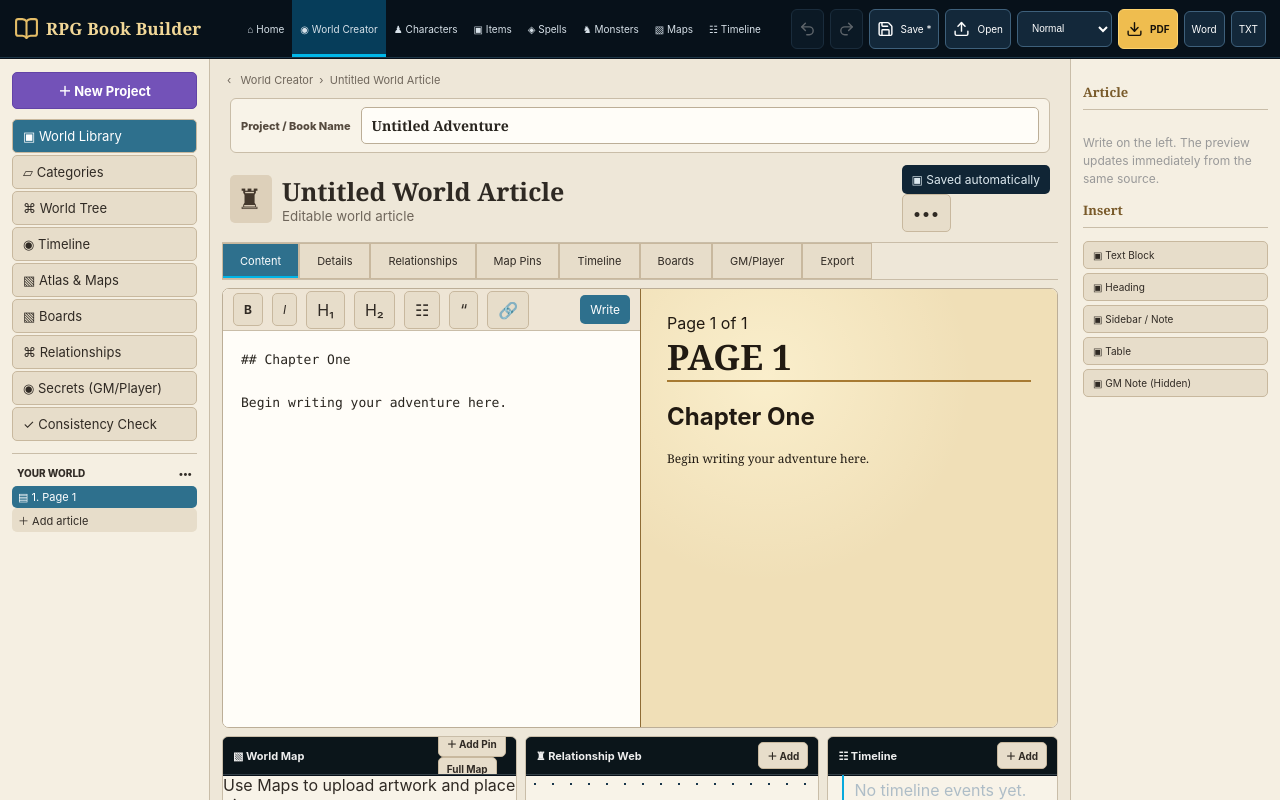
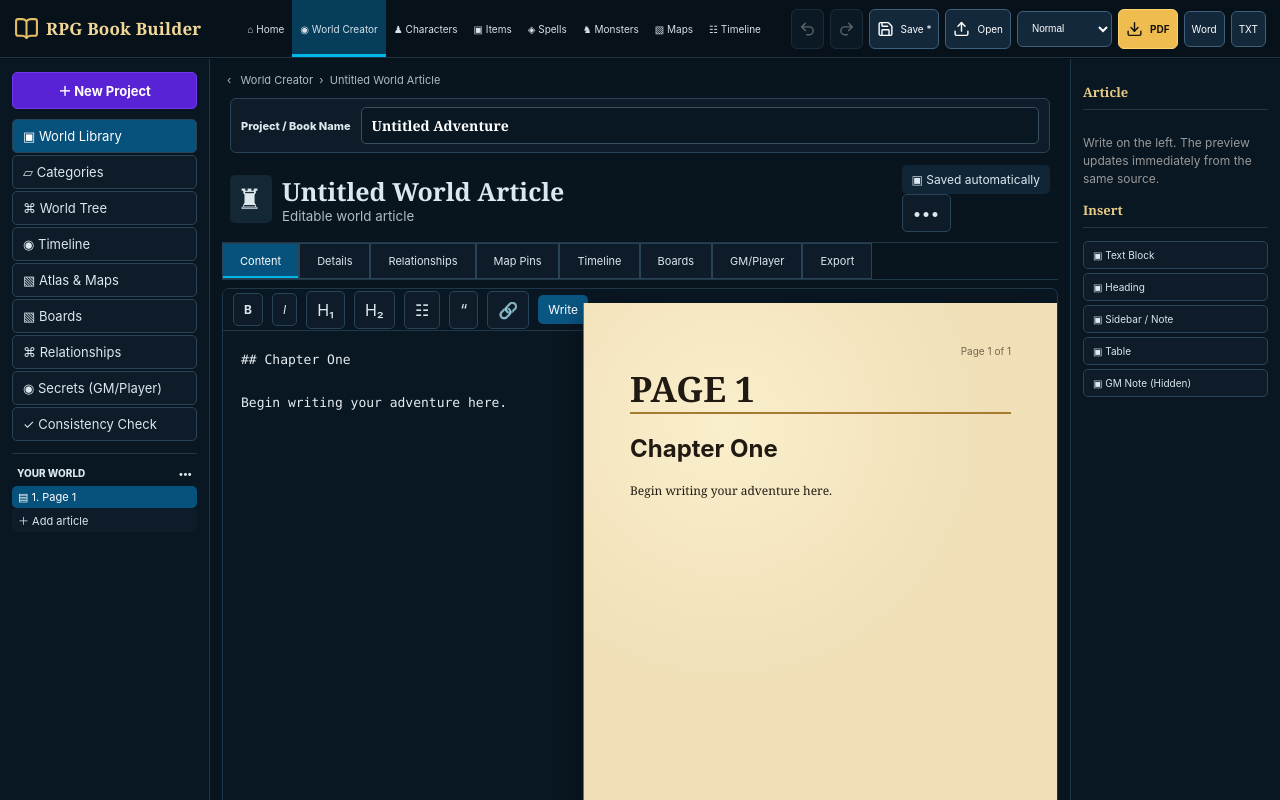
Before and after one commit to siller94-art/RPG-Book-Builder, a React (Vite) app: page / in a window 1280 px wide. Built offline with nearby package versions, Linux system fonts and the light colour scheme.

Commit message:
Restore dark UI and use DnD-style page previews

```diff
--- a/src/styles.css
+++ b/src/styles.css
@@ -521,3 +521,33 @@ main{min-width:0;max-width:100%;overflow-x:hidden}
 .insertBtn{border-color:#bcae97!important}
 .worldProjectName{display:flex;align-items:center;gap:10px;margin:2px 8px 8px;padding:8px 10px;background:#f8f3e8;border:1px solid #c9bda8;border-radius:6px;color:#554a3e;font-size:11px;font-weight:800}
 .worldProjectName input{flex:1;min-width:180px;background:#fffdf8;color:#29251f;border:1px solid #bcae97;border-radius:5px;padding:8px 10px;font:700 14px Georgia,serif}
+
+/* World Creator correction: restore original dark UI; only book content stays parchment */
+.workspace-world.app{background:#07121b!important}.workspace-world>main{background:#07121b!important}
+.lockedWorld{background:#08141e!important;color:#dce7ee!important}
+.worldRail,.worldInspector{background:#091722!important;color:#dce7ee!important;border-color:#203747!important}
+.worldRail button,.worldInspector button,.articleHead button,.articleTabs button,.worldBottom button,.formatBar button{background:#0d1c28!important;color:#dce7ee!important;border-color:#294457!important}
+.worldRail .newProject{background:#5a22d5!important;color:#fff!important;border-color:#7136ed!important}
+.worldRail .railActive,.worldTree .selectedTree,.articleTabs button.active{background:#07527c!important;color:#fff!important}
+.treeTitle,.articleTabs,.formatBar,.worldInspector h3{border-color:#203747!important}
+.worldCenter{background:#08141e!important}.crumb,.articleHead small{color:#aebdc7!important}.articleIcon{background:#142735!important;color:#dce7ee!important}
+.sourcePane{background:#091722!important}.sourcePane textarea{background:#091722!important;color:#e6edf2!important;border-color:#203747!important}
+.splitEditor{border-color:#203747!important;background:#091722!important}.formatBar{background:#091722!important}.formatBar .writeOn{background:#0a5683!important;color:#fff!important}
+.worldBottom>section,.tabWorkspace{background:#091722!important;color:#dbe5ea!important;border-color:#203747!important}
+.worldInspector h3,.tabWorkspace h2{color:#e7ca84!important}.worldDetailField{color:#c7d5dd!important}
+.worldDetailField input,.worldInspector select{background:#0d1c28!important;color:#dce7ee!important;border-color:#294457!important}.insertBtn{border-color:#294457!important}
+.worldProjectName{background:#0d1c28!important;border-color:#294457!important;color:#dce7ee!important}
+.worldProjectName input{background:#091722!important;color:#fff!important;border-color:#38505f!important}
+
+/* Full book-page preview inside World Creator */
+.splitEditor{grid-template-columns:minmax(360px,.8fr) minmax(440px,1.2fr);height:min(70vh,760px)}
+.worldPagePreview{box-sizing:border-box;margin:14px auto!important;width:min(100%,612px)!important;height:auto!important;min-height:0!important;aspect-ratio:8.5/11;padding:42px 46px!important;box-shadow:0 8px 24px #0006;overflow:auto!important}
+.worldPagePreview.a4{aspect-ratio:210/297}.worldPagePreview.landscape{aspect-ratio:11/8.5;width:min(100%,760px)!important}.worldPagePreview.a4.landscape{aspect-ratio:297/210}
+.worldPageNumber{text-align:right;font:10px Inter,sans-serif;color:#76654d;margin-bottom:8px}
+.worldTree button{white-space:normal!important}
+
+/* D&D-style note/reference boxes for tables instead of dark-red charts */
+.paper table,.liveWorldPreview table,.lockedPreview table{width:100%;border-collapse:collapse!important;background:#efe0b9!important;color:#2d251c!important;border:2px solid #8b6a3d!important;box-shadow:inset 0 0 0 2px #f8edcf!important;font-family:Georgia,serif!important}
+.paper table th,.liveWorldPreview table th,.lockedPreview table th{background:#d8c28f!important;color:#3b2b1e!important;border-bottom:2px solid #8b6a3d!important;padding:6px 8px!important;text-align:left}
+.paper table td,.liveWorldPreview table td,.lockedPreview table td{background:transparent!important;color:#2d251c!important;border-bottom:1px solid #c4aa73!important;padding:5px 8px!important}
+.paper table tr:nth-child(even) td,.liveWorldPreview table tr:nth-child(even) td,.lockedPreview table tr:nth-child(even) td{background:#f7ebcf!important}
```
